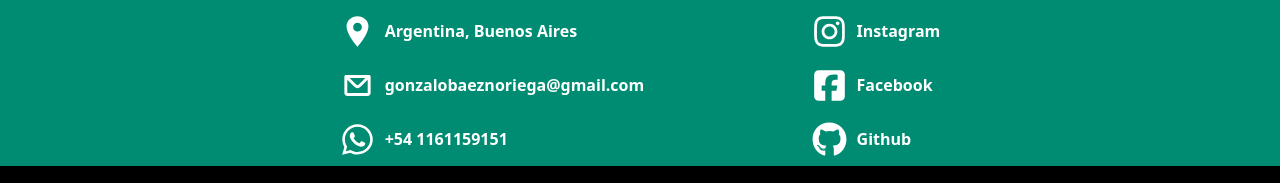
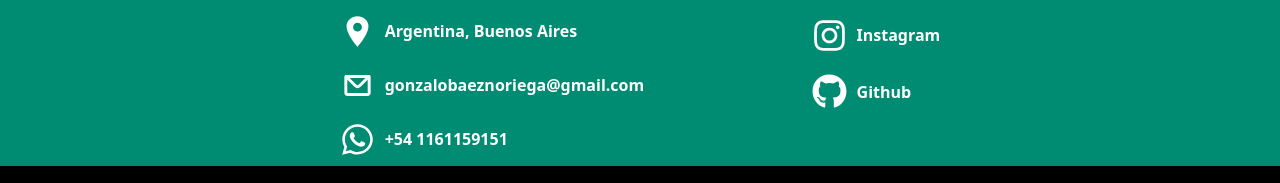
Before and after one commit to Namilog7/portfolio, a React (Vite) app: page /aboutme in a window 1280 px wide. Shown: the part 2163-2346 px from the top of the page. Built offline with nearby package versions, Linux system fonts and the light colour scheme; the HTML template or start-up script is replaced by a standard one; a web font is replaced by a local one.

Commit message:
version final

```diff
--- a/src/components/views/footer/Footer.jsx
+++ b/src/components/views/footer/Footer.jsx
@@ -34,10 +34,6 @@ export const Footer = forwardRef((_, ref) => {
                             <p style={{ fontWeight: "bold", color: "white" }}>Instagram</p>
                         </div>
                         <div>
-                            <a href="https://www.facebook.com/gonzaelgunner.baez?mibextid=ZbWKwL" className={style.link}><FaSquareFacebook className={style.icons} /> </a>
-                            <p style={{ fontWeight: "bold", color: "white" }}>Facebook</p>
-                        </div>
-                        <div>
                             <a href="https://github.com/Namilog7" className={style.link}><FaGithub className={style.icons} /> </a>
                             <p style={{ fontWeight: "bold", color: "white" }}>Github</p>
                         </div>
```
